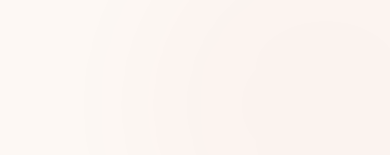
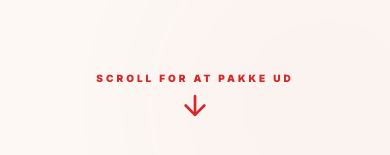
Before and after one commit to RaskStudio/morsdag, a Next.js app: page / in a window 390 px wide. Shown: the part 675-830 px from the top of the page. Built offline with nearby package versions, Linux system fonts and the light colour scheme; a web font is replaced by a local one.

Commit message:
Fix: Restore scroll indicator and lift revealed content to prevent mobile overflow

```diff
--- a/app/page.tsx
+++ b/app/page.tsx
@@ -16,6 +16,7 @@ export default function Home() {
     // Check if we should start in revealed state
     const params = new URLSearchParams(window.location.search);
     if (params.get('revealed') === 'true') {
+      // Small timeout to ensure the height is rendered before scrolling
       setTimeout(() => {
         window.scrollTo({
           top: document.body.scrollHeight,
@@ -39,7 +40,8 @@ export default function Home() {
   const boxOpacity = useTransform(scrollYProgress, [0.8, 0.95], [1, 0]);
   const contentOpacity = useTransform(scrollYProgress, [0.7, 0.95, 1], [0, 1, 1]);
   const contentScale = useTransform(scrollYProgress, [0.7, 0.95], [0.85, 1]);
-  const contentY = useTransform(scrollYProgress, [0.7, 0.95], [0, 20]);
+  // LIFTED: contentY is now negative to move the card UP instead of down
+  const contentY = useTransform(scrollYProgress, [0.7, 0.95], [0, -30]);
   const indicatorOpacity = useTransform(scrollYProgress, [0, 0.01], [1, 0]);
 
   // New: Animate pointer events to prevent early clicks on desktop
@@ -124,6 +126,21 @@ export default function Home() {
               </div>
             </div>
           </motion.div>
+
+          {/* Scroll Indicator - RESTORED */}
+          <motion.div
+            style={{ opacity: indicatorOpacity }}
+            className="absolute bottom-12 flex flex-col items-center gap-2 pointer-events-none z-[60]"
+          >
+            <motion.div
+              animate={{ y: [0, 10, 0] }}
+              transition={{ repeat: Infinity, duration: 2, ease: "easeInOut" }}
+              className="flex flex-col items-center gap-1"
+            >
+              <span className="text-accent text-[10px] uppercase tracking-[0.3em] font-black font-sans">Scroll for at pakke ud</span>
+              <ArrowDown className="text-accent" size={32} />
+            </motion.div>
+          </motion.div>
         </div>
       </div>
 
```
